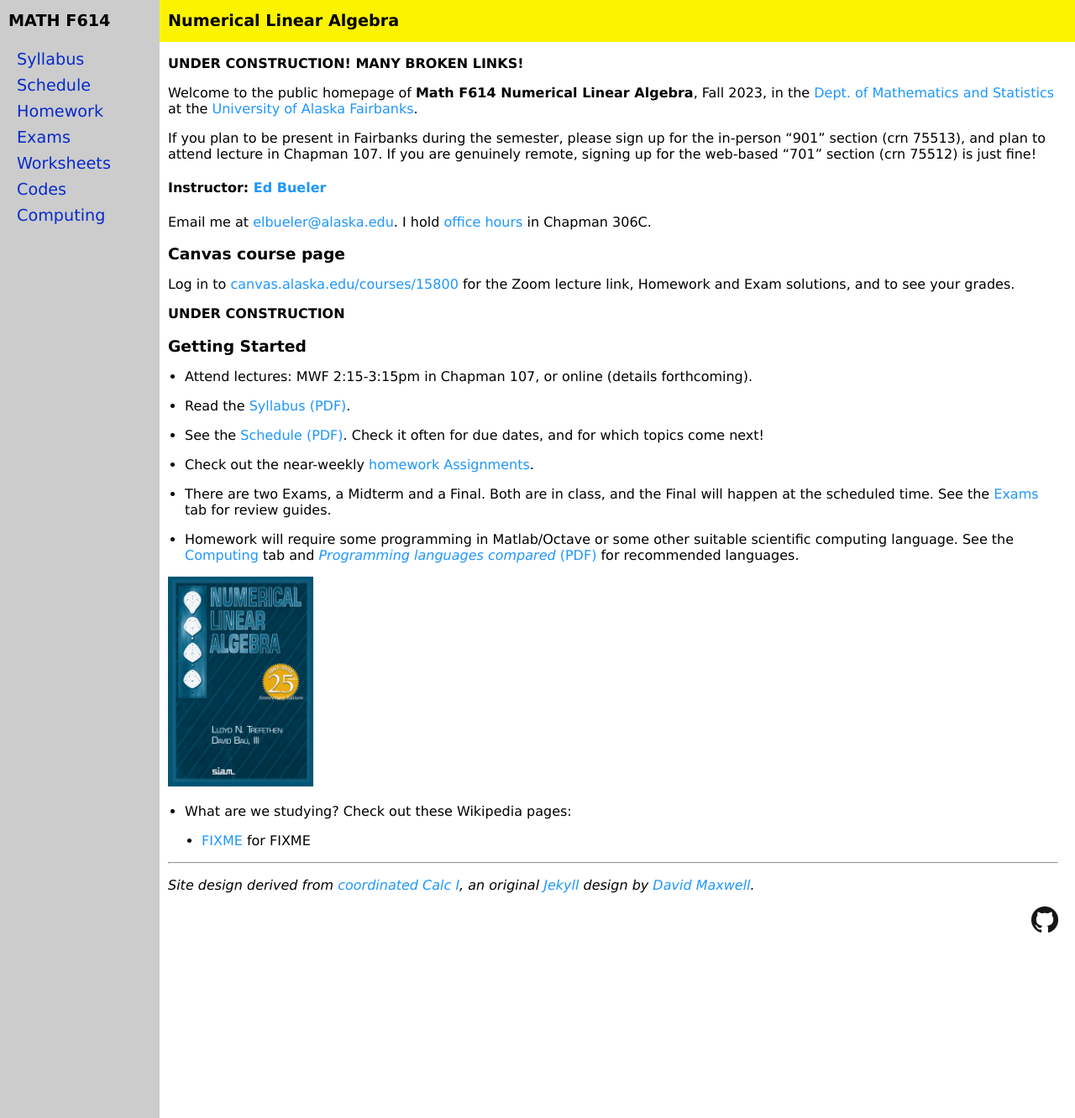
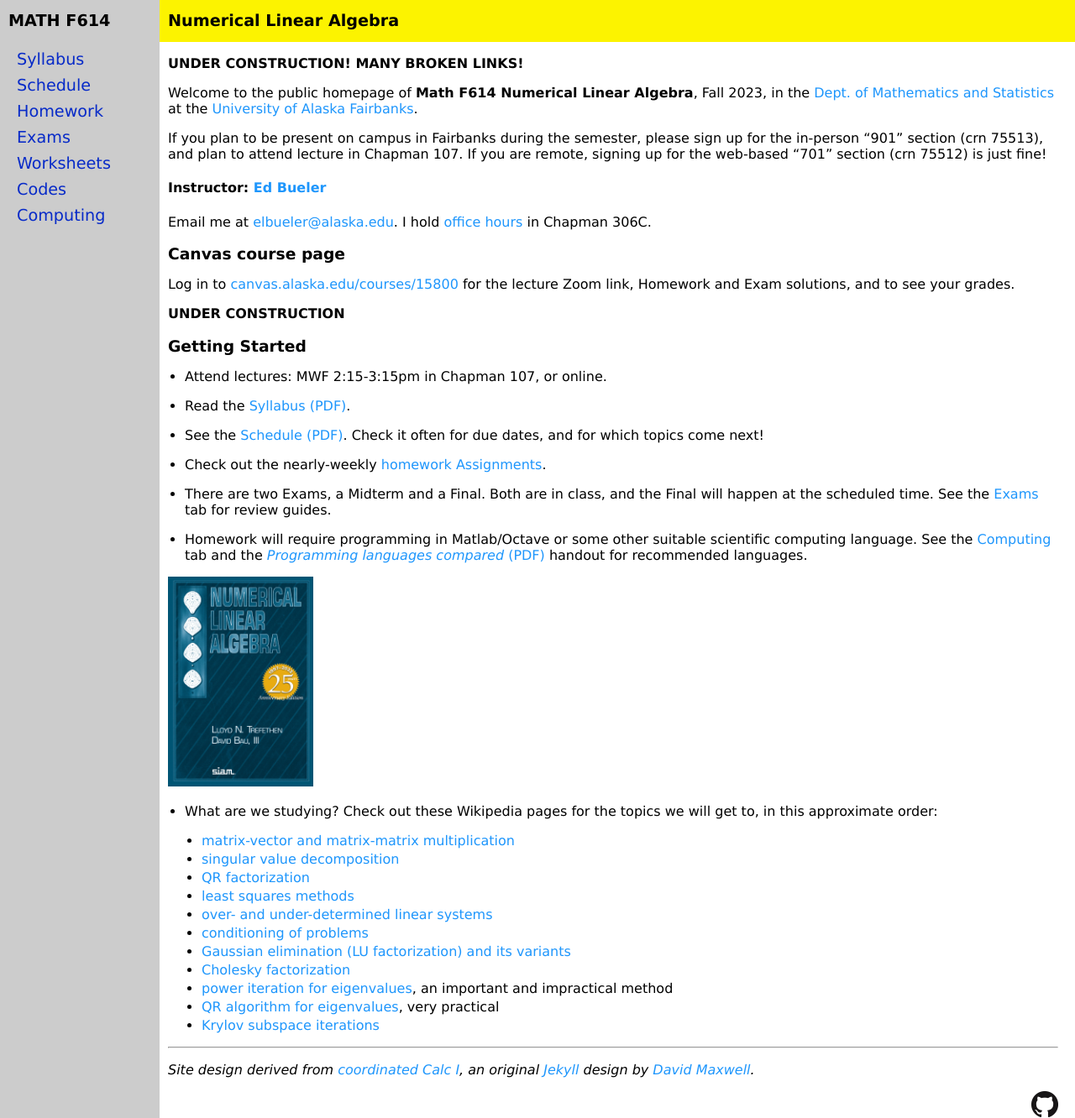
Before and after one commit to bueler/nla, a Jekyll site: the page built from index.md, in a window 1280 px wide and 1332 px high. Shown: the whole window at 84% size. Built offline with Jekyll 4.4.1, drawn with Linux system fonts in a browser that asks for light colours.

Commit message:
work on home page

```diff
--- a/index.md
+++ b/index.md
@@ -7,7 +7,7 @@ title: Bueler's Math F614 in Fall 2023 at UAF
 
 Welcome to the public homepage of **Math F614 Numerical Linear Algebra**, Fall 2023, in the [Dept. of Mathematics and Statistics](http://www.uaf.edu/dms/) at the [University of Alaska Fairbanks](http://www.uaf.edu/).
 
-If you plan to be present in Fairbanks during the semester, please sign up for the in-person "901" section (crn 75513), and plan to attend lecture in Chapman 107.  If you are genuinely remote, signing up for the web-based "701" section (crn 75512) is just fine!
+If you plan to be present on campus in Fairbanks during the semester, please sign up for the in-person "901" section (crn 75513), and plan to attend lecture in Chapman 107.  If you are remote, signing up for the web-based "701" section (crn 75512) is just fine!
 
 #### Instructor:  [Ed Bueler](http://bueler.github.io/)
 
@@ -15,29 +15,39 @@ Email me at [elbueler@alaska.edu](mailto:elbueler@alaska.edu).  I hold [office h
 
 ### Canvas course page
 
-Log in to [canvas.alaska.edu/courses/15800](https://canvas.alaska.edu/courses/15800) for the Zoom lecture link, Homework and Exam solutions, and to see your grades.
+Log in to [canvas.alaska.edu/courses/15800](https://canvas.alaska.edu/courses/15800) for the lecture Zoom link, Homework and Exam solutions, and to see your grades.
 
 **UNDER CONSTRUCTION**
 
 ### Getting Started
 
-* Attend lectures: MWF 2:15-3:15pm in Chapman 107, or online (details forthcoming).
+* Attend lectures: MWF 2:15-3:15pm in Chapman 107, or online.
 
 * Read the [Syllabus (PDF)](assets/general/F23/syllabus.pdf).
 
 * See the [Schedule (PDF)](assets/general/F23/schedule.pdf).  Check it often for due dates, and for which topics come next!
 
-* Check out the near-weekly [homework Assignments](homework.html).
+* Check out the nearly-weekly [homework Assignments](homework.html).
 
 * There are two Exams, a Midterm and a Final.  Both are in class, and the Final will happen at the scheduled time.  See the [Exams](exams.html) tab for review guides.
 
-* Homework will require some programming in Matlab/Octave or some other suitable scientific computing language.  See the [Computing](computing.html) tab and [_Programming languages compared_ (PDF)](https://bueler.github.io/compareMOP.pdf) for recommended languages.
+* Homework will require programming in Matlab/Octave or some other suitable scientific computing language.  See the [Computing](computing.html) tab and the [_Programming languages compared_ (PDF)](https://bueler.github.io/compareMOP.pdf) handout for recommended languages.
 
 [<img src="assets/images/trefbau.jpg" height="250">](https://my.siam.org/Store/Product/viewproduct/?ProductId=42813031 "the textbook")
 
-* What are we studying?  Check out these Wikipedia pages:
+* What are we studying?  Check out these Wikipedia pages for the topics we will get to, in this approximate order:
 
-    * [FIXME](FIXME) for FIXME
+    * [matrix-vector and matrix-matrix multiplication](https://en.wikipedia.org/wiki/Matrix_multiplication)
+    * [singular value decomposition](https://en.wikipedia.org/wiki/Singular_value_decomposition)
+    * [QR factorization](https://en.wikipedia.org/wiki/QR_decomposition)
+    * [least squares methods](https://en.wikipedia.org/wiki/Linear_least_squares)
+    * [over- and under-determined linear systems](https://en.wikipedia.org/wiki/Overdetermined_system)
+    * [conditioning of problems](https://en.wikipedia.org/wiki/Condition_number)
+    * [Gaussian elimination (LU factorization) and its variants](https://en.wikipedia.org/wiki/Gaussian_elimination)
+    * [Cholesky factorization](https://en.wikipedia.org/wiki/Cholesky_decomposition)
+    * [power iteration for eigenvalues](https://en.wikipedia.org/wiki/Power_iteration), an important and impractical method
+    * [QR algorithm for eigenvalues](https://en.wikipedia.org/wiki/QR_algorithm), very practical
+    * [Krylov subspace iterations](https://en.wikipedia.org/wiki/Krylov_subspace)
 
 ---
 _Site design derived from [coordinated Calc I](https://uaf-math251.github.io/), an original [Jekyll](https://jekyllrb.com/) design by [David Maxwell](https://damaxwell.github.io/)._
```
